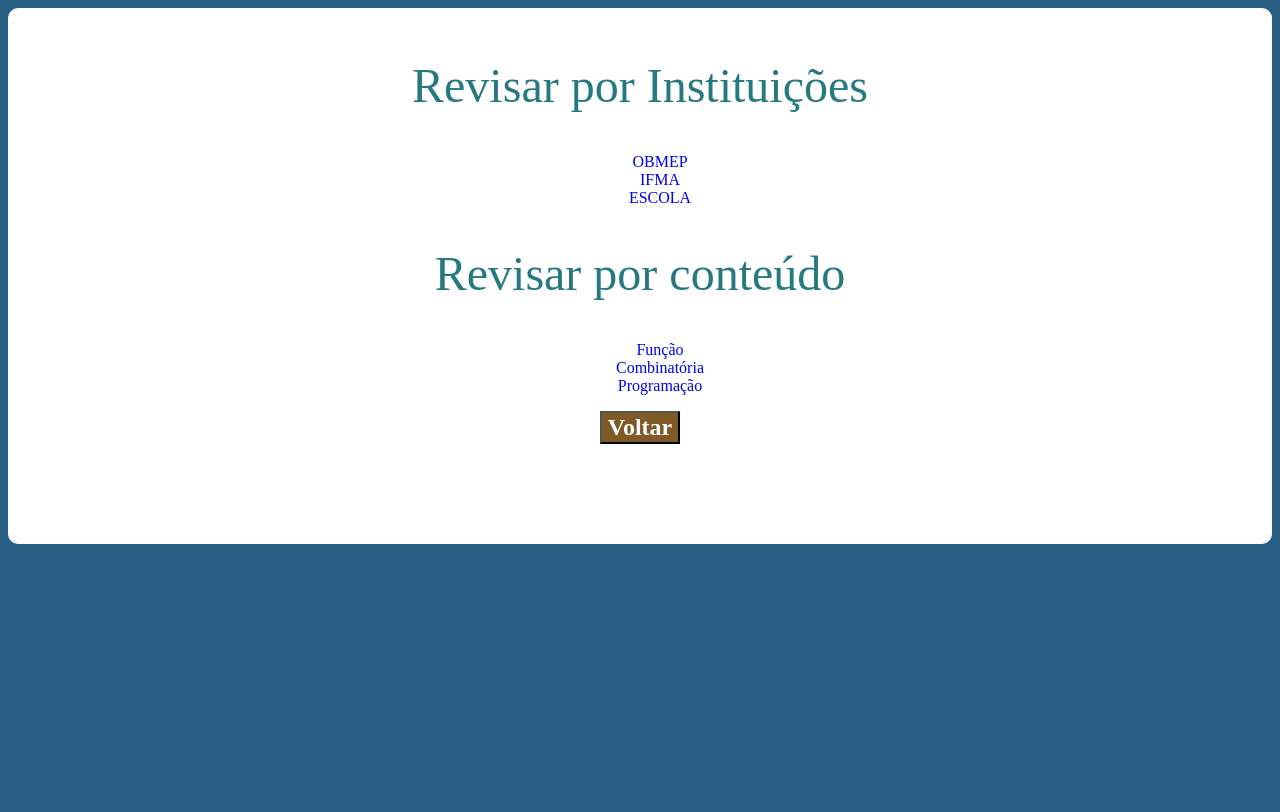
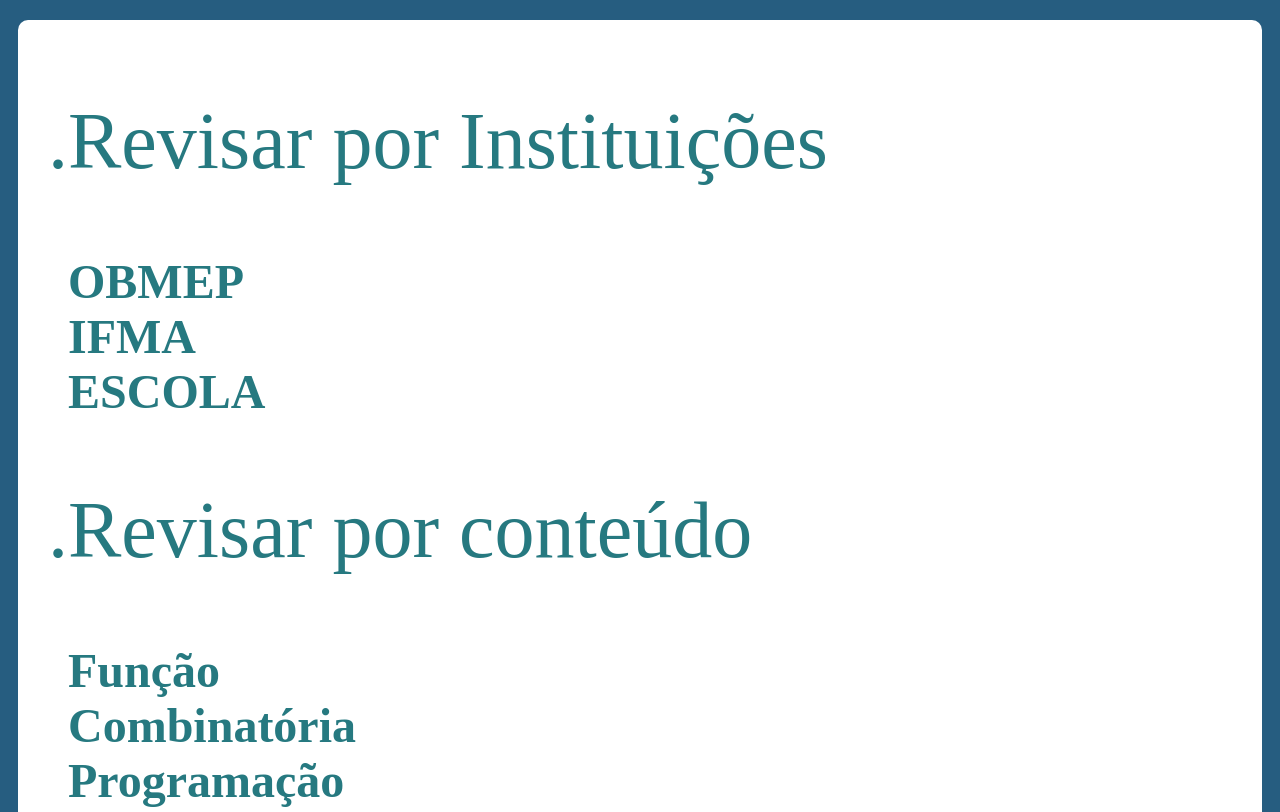
Before and after one commit to davih10/robot-ca, a plain HTML site: page Estudos_agenda/Revisar.html in a window 1280 px wide. Shown: the top 812 px of the page. Drawn offline with Linux system fonts and the light colour scheme.

Commit message:
versão 2
Só falta os conteúdos e talvez melhorar alguns estilos

```diff
--- a/Estudos_agenda/Revisar.html
+++ b/Estudos_agenda/Revisar.html
@@ -3,29 +3,29 @@
 <head>
     <meta charset="UTF-8">
     <meta name="viewport" content="width=device-width, initial-scale=1.0">
-    <title>Document</title>
+    <title>Revisão</title>
     <link rel="stylesheet" href="estilo.css">
 </head>
 <body>
     <section>
         <article>
-            <h2>Revisar por Instituições</h2>
+            <h2 class="h2_assunto">.Revisar por Instituições</h2>
             <ul>
-                <li><a href="#">OBMEP</a></li>
-                <li><a href="#">IFMA</a></li>
-                <li><a href="#">ESCOLA</a></li>
+                <a href="#"><li>OBMEP</li></a>
+                <a href="#"><li>IFMA</li></a>
+                <a href="#"><li>ESCOLA</li></a>
             </ul>
         </article>
         <article>
-            <h2>Revisar por conteúdo</h2>
+            <h2 class="h2_assunto">.Revisar por conteúdo</h2>
             <ul>
-                <li><a href="#">Função</a></li>
-                <li><a href="#">Combinatória</a></li>
-                <li><a href="#">Programação</a></li>
+                <a href="#"><li>Função</li></a>
+                <a href="#"><li>Combinatória</li></a>
+                <a href="#"><li>Programação</li></a>
             </ul>
         </article>
         <a href="index.html">
-            <button>
+            <button class="voltar">
                 Voltar
             </button>
         </a>
--- a/Estudos_agenda/estilo.css
+++ b/Estudos_agenda/estilo.css
@@ -9,30 +9,49 @@
 body{
     background-color: var(--cor_fundo);
     color:var(--cor_letra);
+    text-align: center;
 }
 button{
     color: white;
     background-color:var(--cor_button);
     font:bolder 1.5em 'times new roman';
+    cursor: pointer;
 }
 button:hover{
-    background-color: #be9050;
+    background-color:#b1874e ;
     height: 50px;
-    transition: 5s;
+    transition: 0.5s;
 }
 section{
+    margin: 20px 10px;
     background-color: white;
     border-radius: 10px;
     padding: 10px;
-    padding-bottom: 100px;
+    padding-bottom: 90px;
     text-align: center;
 }
 h1{
    font:normal 5em 'times new roman';
 }
-h2{
+#h2_começo{
     font:normal 3em 'times new roman';
 }
 ul{
     list-style-type: none;
 }
+li{
+    display: flex;
+    align-items: center;
+    align-content: center;
+    font:bold 3em 'times new roman';
+    color:var(--cor_letra)
+}
+.h2_assunto{
+    font:normal 5em 'times new roman';
+    display: flex;
+    text-indent: 20px;
+}
+.voltar{
+    margin-top: 100px;
+    margin-bottom: -20px;
+}
```
Also changed, not shown: Estudos_agenda/Estudar.html (+11 -11 lines), Estudos_agenda/index.html (+1 -1 lines).
